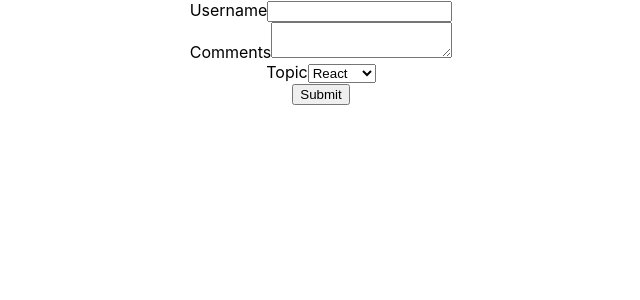
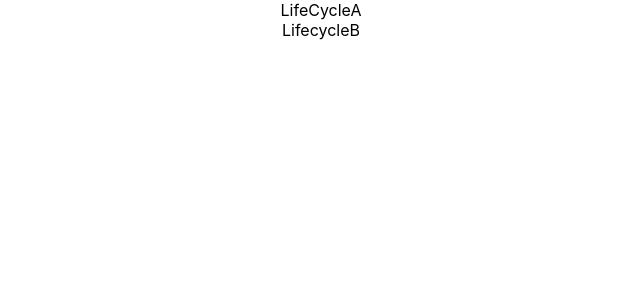
Before and after one commit to TheRakeshPurohit/ReactLearning, a React (Create React App) app: page / in a window 1280 px wide. Shown: the top 300 px of the page, without its empty margins (319-959 px from the left). Built offline with nearby package versions, Linux system fonts and the light colour scheme.

Commit message:
Mounting Lifecycle Methods

```diff
--- a/src/App.js
+++ b/src/App.js
@@ -1,6 +1,7 @@
 import React from 'react';
 import './App.css';
-import Form from './components/Form';
+// import Form from './components/Form';
+import LifecycleA from './components/LifecycleA';
 // import Greet from './components/Greet';
 // import Welcome from './components/Welcome';
 // import Hello from './components/Hello';
@@ -17,7 +18,8 @@
 function App() {
   return (
     <div className="App">
-      <Form />
+      <LifecycleA />
+      {/* <Form /> */}
       {/* <Stylesheet primary={true}/> */}
       {/* <NameList /> */}
       {/* <UserGreeting/> */}
--- /dev/null
+++ b/src/components/LifecycleA.js
@@ -0,0 +1,32 @@
+import React, { Component } from 'react'
+import LifecycleB from './LifecycleB'
+
+export class LifecycleA extends Component {
+    constructor(props) {
+        super(props)
+
+        this.state = {
+            name: 'Rakesh'
+        }
+        console.log('LifecycleA Constructor')
+    }
+
+    static getDrivedStateFromProps(props,state){
+        console.log('LifeCycleA getDrivedStateFromProps')
+        return null
+    }
+    componentDidMount(){
+        console.log('lifecycleA componentDidMount')
+    }
+    render() {
+        console.log('LifeCycleA render')
+        return (
+            <div>
+                <div> LifeCycleA </div>
+                <LifecycleB />
+            </div>
+        )
+    }
+}
+
+export default LifecycleA
--- /dev/null
+++ b/src/components/LifecycleB.js
@@ -0,0 +1,30 @@
+import React, { Component } from 'react'
+
+export class LifecycleB extends Component {
+    constructor(props) {
+        super(props)
+
+        this.state = {
+            name: 'Rakesh'
+        }
+        console.log('LifecycleB Constructor')
+    }
+
+    static getDrivedStateFromProps(props,state){
+        console.log('LifecycleB getDrivedStateFromProps')
+        return null
+    }
+    componentDidMount(){
+        console.log('LifecycleB componentDidMount')
+    }
+    render() {
+        console.log('LifecycleB render')
+        return (
+            <div>
+            LifecycleB
+            </div>
+        )
+    }
+}
+
+export default LifecycleB
```
